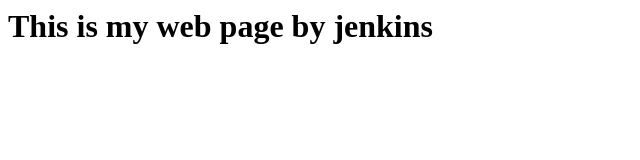
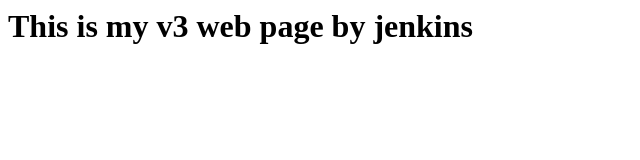
Before and after one commit to vamsipasupuleti/myproject, a plain HTML site: page index.html in a window 1280 px wide. Shown: the whole page, without its empty margins (0-640 px from the left). Drawn offline with Linux system fonts and the light colour scheme.

Commit message:
Update index.html

```diff
--- a/index.html
+++ b/index.html
@@ -1,6 +1,6 @@
 <html>
  <head><title> My APP </title><head>
   <body>
-  <h1> This is my web page by jenkins </h1>
+  <h1> This is my v3 web page by jenkins </h1>
   </body>
 </html>
```
